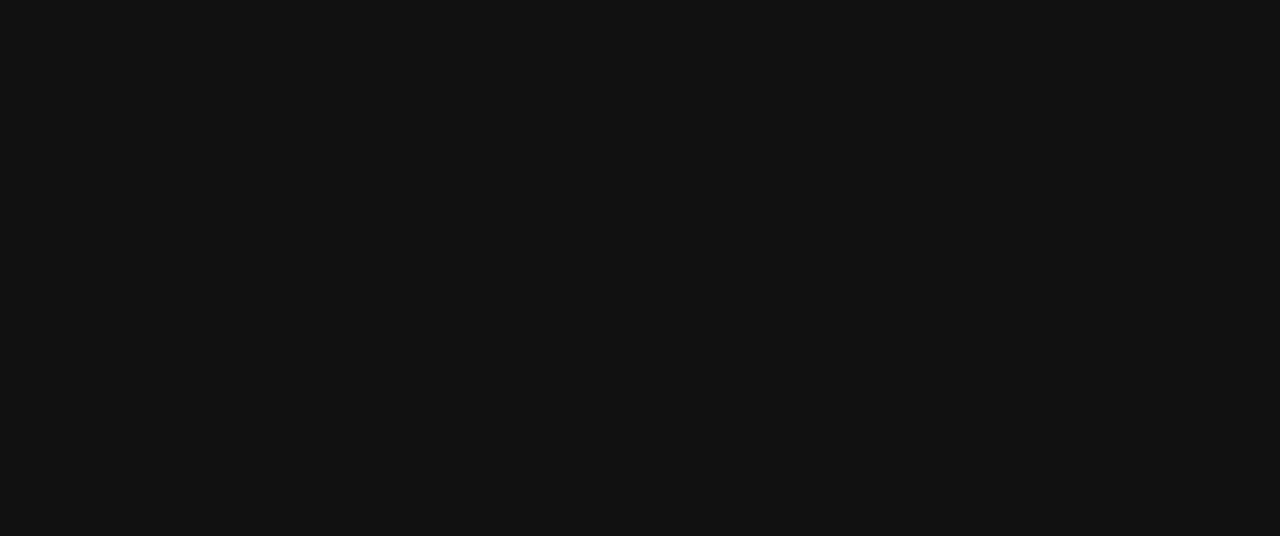
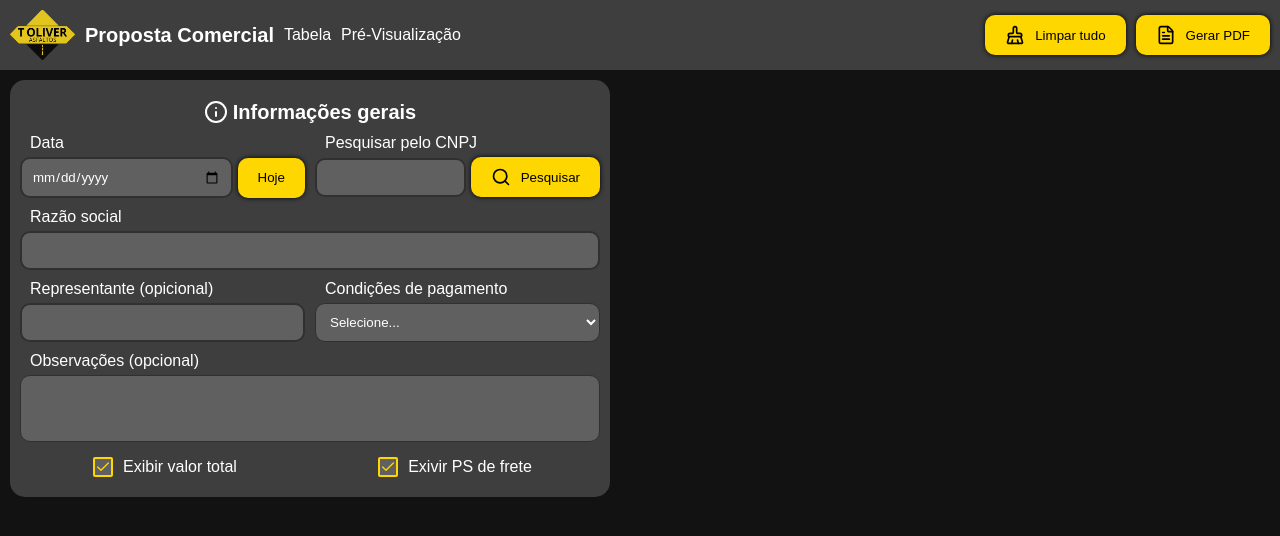
Before and after one commit to thabadcode/PropostaComerciaV2, a React (Vite) app: page / in a window 1280 px wide. Shown: the top 536 px of the page. Built offline with nearby package versions, Linux system fonts and the light colour scheme.

Commit message:
feat: Adicion os componentes no App

```diff
--- a/src/App.tsx
+++ b/src/App.tsx
@@ -1,7 +1,64 @@
-
+import { useState } from "react";
+import Modal from "./components/modal/Modal";
+import Header from "./components/header/Header";
+import MainForm from "./components/main-form/MainForm";
 
 export default function App() {
+  const [showModal, setShowModal] = useState(false);
+
+  const [date, setDate] = useState("");
+  const [companyName, setCompanyName] = useState("");
+  const [representative, setRepresentative] = useState("");
+  const [paymentConditionSelected, setPaymentConditionSelected] = useState("");
+  const [observations, setObservations] = useState("");
+  const [showTotal, setShowTotal] = useState(true);
+  const [showPS, setShowPS] = useState(true);
+
+  const showClearMsg = () => {
+    alert("Tudo foi limpo");
+  };
+
   return (
-    <></>
-  )
+    <>
+      <Header clearAll={showClearMsg} generatePDF={window.print} />
+      <Modal
+        show={showModal}
+        title="Ocorreu um erro"
+        message="Erro 503. O serviço de pesquisa de CNPJ não está disponível no momento. Digite a Razão Social manualmente."
+        confirmText="Ok"
+        onConfirm={() => setShowModal(false)}
+      />
+
+      <main>
+        <form>
+          <MainForm
+            dateValue={date}
+            onDateChange={(value) => setDate(value)}
+            isDateValid={true}
+            dateSupportingText="Campo obrigatório"
+
+            companyName={companyName}
+            onCompanyNameChenge={(value) => setCompanyName(value)}
+            isCompanyNameValid={true}
+            companyNameSupportingText="Campo obrigatório"
+
+            representative={representative}
+            onRepresentativeChange={(value) => setRepresentative(value)}
+
+            paymentConditionSelected={paymentConditionSelected}
+            onPaymentConditionChange={(value) => setPaymentConditionSelected(value)}
+
+            observations={observations}
+            onObservationsChange={(value) => setObservations(value)}
+
+            showTotal={showTotal}
+            onShowTotalChenage={(value) => setShowTotal(value)}
+
+            showPS={showPS}
+            onShowPSChange={(value) => setShowPS(value)}
+          />
+        </form>
+      </main>
+    </>
+  );
 }
```
